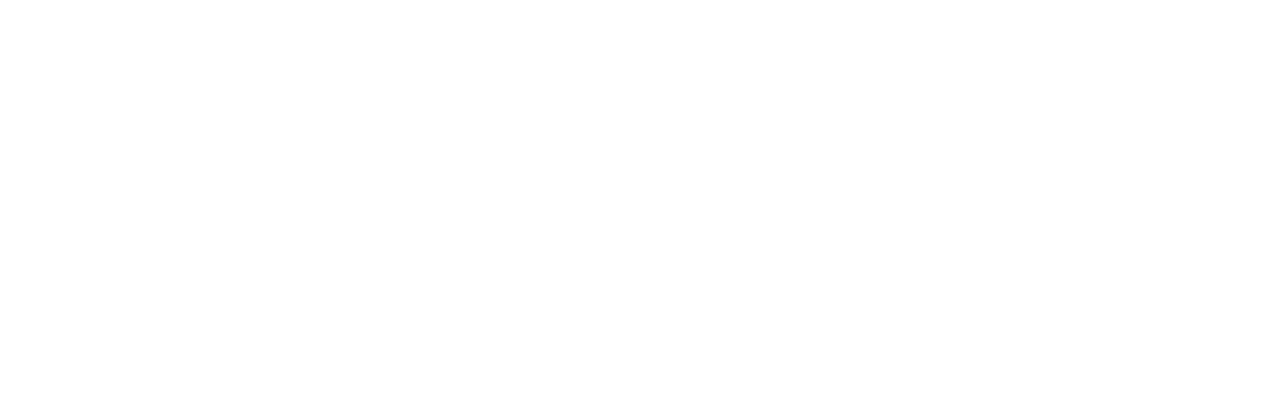
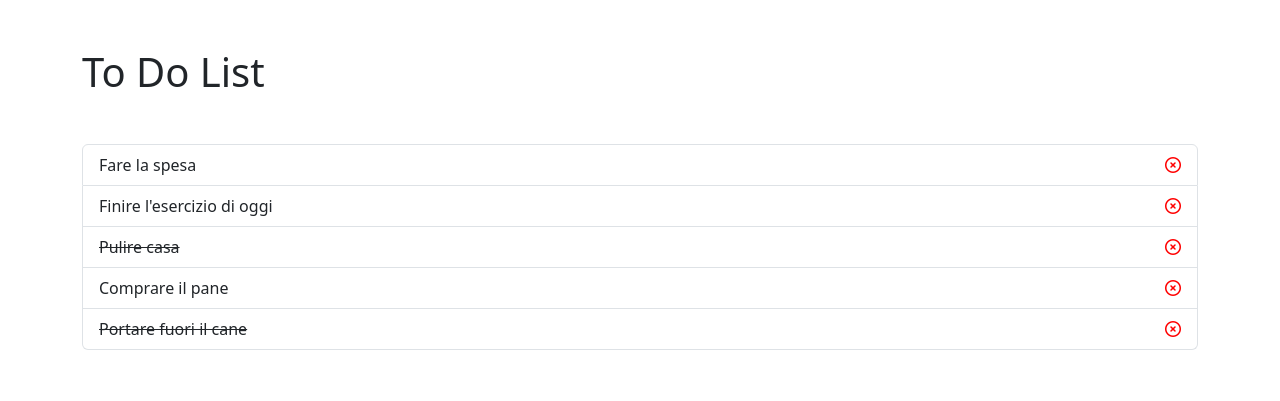
Before and after one commit to AlbertoArrighetti/vue-todolist, a plain HTML site: page index.html in a window 1280 px wide. Drawn offline with nearby package versions, Linux system fonts and the light colour scheme.

Commit message:
milestone 1 completata

```diff
--- a/css/style.css
+++ b/css/style.css
@@ -0,0 +1,7 @@
+.task .fa-circle-xmark{
+    color: red;
+}
+
+.taskCompleted{
+    text-decoration: line-through;
+}
--- a/index.html
+++ b/index.html
@@ -16,9 +16,43 @@
     <!-- VUE -->
     <script src="https://unpkg.com/vue@3"></script>
 
-    <div id="app">
+
+
+
+
+    <div id="app" class="container py-5 ">
+
+        <h1 class="mb-5">
+            To Do List
+        </h1>
+
+        <ul class="list-group">
+
+
+
+            <li
+            v-for="currentTask in toDoList"
+            class="task list-group-item d-flex justify-content-between align-items-center"
+            >
+                <span
+                :class=" currentTask.done == true ? 'taskCompleted' : '' "
+                >
+                    {{currentTask.text}}
+                </span>
+              <i class="fa-regular fa-circle-xmark"></i>
+            </li>
+
+        </ul>
+
+
+
 
     </div>
+
+
+
+
+
 
     <!-- bootstrap -->
     <script src="https://cdn.jsdelivr.net/npm/bootstrap@5.3.2/dist/js/bootstrap.bundle.min.js" integrity="sha384-C6RzsynM9kWDrMNeT87bh95OGNyZPhcTNXj1NW7RuBCsyN/o0jlpcV8Qyq46cDfL" crossorigin="anonymous"></script>
--- a/js/script.js
+++ b/js/script.js
@@ -4,6 +4,28 @@ createApp({
     data() {
         return {
             // data
+            toDoList: [
+                {
+                    text: 'Fare la spesa',
+                    done: false,
+                },
+                {
+                    text: "Finire l'esercizio di oggi",
+                    done: false,
+                },
+                {
+                    text: "Pulire casa",
+                    done: true,
+                },
+                {
+                    text: "Comprare il pane",
+                    done: false,
+                },
+                {
+                    text: "Portare fuori il cane",
+                    done: true,
+                },
+            ]
         }
     },
     methods: {
```
